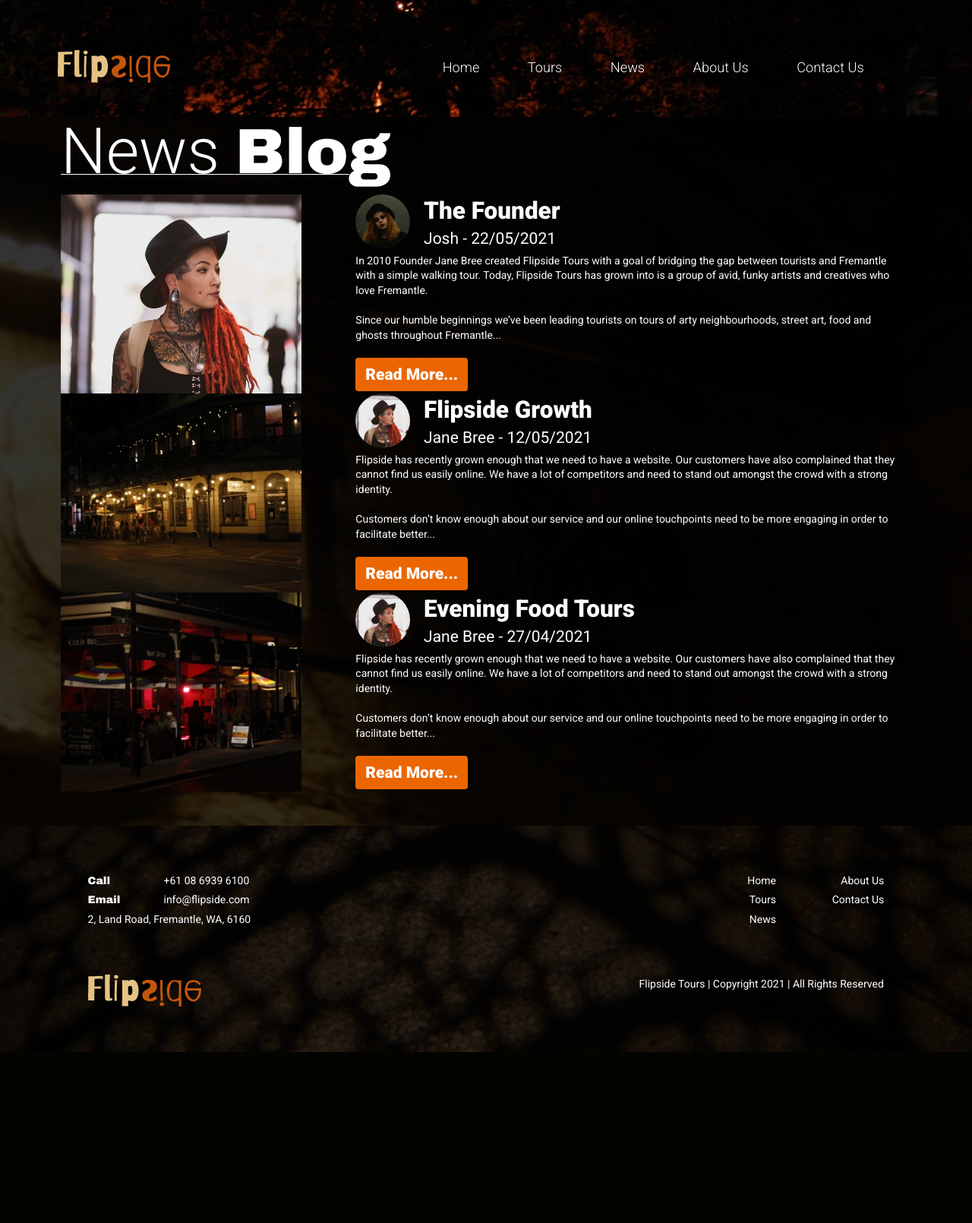
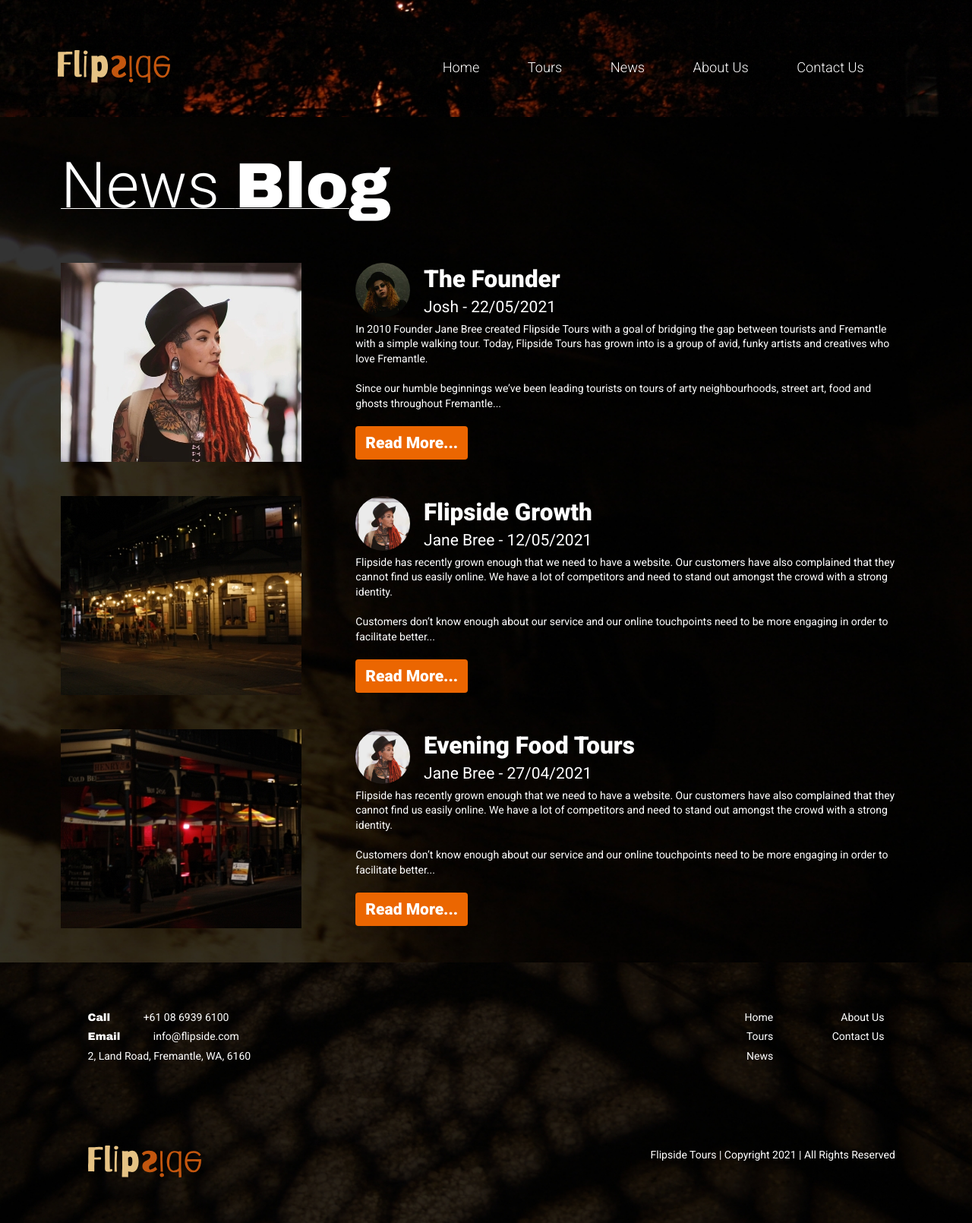
Before and after one commit to VoxAndrews/flipside_tours_website, a PHP site: page /blog.html in a window 1280 px wide. Shown: the whole page at 76% size. Before the commit the page ends 1385 px from the top, so only its background shows below. Run offline with PHP 8.4, Linux system fonts and the light colour scheme.

Commit message:
Updated Small Header and Footer
Small Header and Footer work at all sizes (1200px, 768px, 320px). Will still need to go through and find the break points, but they look correct at those sizes.

```diff
--- a/blog.html
+++ b/blog.html
@@ -23,7 +23,7 @@
 
 <body>
     <header class="container-fluid smallheaderbg">
-        <nav class="navbar" style="padding-left: 60px;padding-right: 60px;">
+        <nav class="navbar">
             <div class="container-fluid remove-padding">
                 <div class="navbar-header">
                     <button type="button" class="navbar-toggle" data-toggle="collapse" data-target="#myNavbar">
@@ -50,7 +50,7 @@
 
     <section class="container-fluid blog-section-one-bg">
         <div class="container content_width">
-            <h1 class="section-padding-top"><u style="text-decoration-thickness: 1px;"> News <span style="font-family: 'Archivo Black', sans-serif;">Blog</span> </u></h1>
+            <h1><u style="text-decoration-thickness: 1px;"> News <span style="font-family: 'Archivo Black', sans-serif;">Blog</span> </u></h1>
             <div class="row section-padding-top">
                 <div class="col-sm-4" style="padding-left: 0px; padding-right: 0px;">
                     <img src="images/content/blog/blog-img-1.jpg" alt="Photo of the Founder of Flipside">
@@ -97,7 +97,7 @@
                 </div>
             </div>
 
-            <div class="row section-padding-top section-padding-bottom">
+            <div class="row section-padding-top">
                 <div class="col-sm-4" style="padding-left: 0px; padding-right: 0px;">
                     <img src="images/content/blog/blog-img-3.jpg" alt="Photo of the Founder of Flipside">
                 </div>
@@ -125,40 +125,30 @@
     <footer class="footerbg container-fluid">
         <div class="container">
             <div class="row content_width" style="margin-bottom: 60px;">
-                <div class="col-sm-6" style="padding-left: 0px;">
+                <div class="col-xs-9 remove-padding">
                     <div class="row">
-                        <div class="col-md-2" style="padding-left: 0px;">
-                            <p><span style="font-family: 'Archivo Black', sans-serif;">Call</span></p>
-                            <p><span style="font-family: 'Archivo Black', sans-serif;">Email</span></p>
+                        <div class="col-xs-12 remove-padding">
+                            <p><span style="font-family: 'Archivo Black', sans-serif;">Call</span> <span class="tab">+61 08 6939 6100</span></p>
+                            <p><span style="font-family: 'Archivo Black', sans-serif;">Email</span> <span class="tab">info@flipside.com</span></p>
                         </div>
                         <!--Column Medium 2-->
 
-                        <div class="col-sm-6">
-                            <p>+61 08 6939 6100</p>
-                            <p>info@flipside.com</p>
-                        </div>
-                        <!--Column Medium 6-->
-
-                        <div class="col-sm-4">
-                        </div>
-                        <!--Column Medium 4 (Empty)-->
-
                     </div>
                     <!--Row-->
-                    <p>2, Land Road, Fremantle, WA, 6160</p>
+                    <p style="padding-bottom: 45px;">2, Land Road, Fremantle, WA, 6160</p>
                 </div>
                 <!--Column Medium 6-->
 
-                <div class="col-sm-6" style="padding-right: 0px;">
-                    <div class="row">
-                        <div class="col-sm-9" style="text-align: right;">
+                <div class="col-sm-3 remove-padding footer-btns">
+                    <div class="row" style="padding-top: 0px;">
+                        <div class="col-xs-6" style="padding-left: 0px;">
                             <p>Home</p>
                             <p>Tours</p>
                             <p>News</p>
                         </div>
                         <!--Column Medium 6-->
 
-                        <div class="col-sm-3" style="text-align: right; padding-right: 0px;">
+                        <div class="col-xs-6 remove-padding">
                             <p>About Us</p>
                             <p>Contact Us</p>
                         </div>
@@ -172,13 +162,13 @@
 
             <section class="container" style="padding-left: 0px;">
                 <div class="row content_width">
-                    <div class="col-sm-6" style="padding-left: 0px;">
+                    <div class="col-xs-1" style="padding-left: 0px;">
                         <a href="#"><img alt="Flipside Tours Logo" src="graphics/logo/logotype-img.svg"></a>
                     </div>
                     <!--Column Medium 6-->
 
-                    <div class="col-sm-6" style="text-align: right;">
-                        <p>Flipside Tours | Copyright 2021 | All Rights Reserved</p>
+                    <div class="col-sm-11 remove-padding" style="text-align: right;">
+                        <p class="footer-legal">Flipside Tours | Copyright 2021 | All Rights Reserved</p>
                     </div>
                     <!--Column Medium 6-->
                 </div>
--- a/style.css
+++ b/style.css
@@ -61,6 +61,12 @@ li {
     padding-top: 2%;
 }
 
+.tab {
+    display: inline-block;
+
+    margin-left: 40px;
+}
+
 .content_width {
     width: 92%;
 }
@@ -86,6 +92,17 @@ li {
 }
 
 @media screen and (max-width: 768px) {
+    h1 {
+        color: white;
+        font-family: 'Roboto', sans-serif;
+        font-weight: 300;
+
+        font-size: 4em;
+
+        margin-top: 0px;
+        margin-bottom: 10px;
+    }
+
     p {
         color: white;
         font-family: 'Roboto', sans-serif;
@@ -96,6 +113,18 @@ li {
         margin-bottom: 0px;
 
         line-height: 180%;
+    }
+
+    .btn {
+        background-color: #EB6601;
+
+        font-family: 'Roboto', sans-serif;
+        font-weight: 900;
+        color: white;
+
+        font-size: 1.3em;
+
+        margin-top: 20px;
     }
 }
 
@@ -111,7 +140,7 @@ li {
     }
 
     .content_width {
-        width: 95%;
+        width: 100%;
     }
 }
 
@@ -125,6 +154,8 @@ li {
 
 .navbar {
     padding-top: 4%;
+    padding-left: 60px;
+    padding-right: 60px;
 
     margin-bottom: 0px;
 
@@ -167,7 +198,7 @@ li {
     padding-bottom: 3%;
 }
 
-@media (max-width: 768px){
+@media (max-width: 768px) {
     .navbar-collapse.collapse {
         display: none !important;
     }
@@ -176,14 +207,34 @@ li {
         display: block !important;
     }
 
-    .navbar-header .collapse, .navbar-toggle {
-        display:block !important;
+    .navbar-header .collapse,
+    .navbar-toggle {
+        display: block !important;
     }
 
     .navbar-header {
-        float:none;
+        float: none;
     }
-} /*Code for NavBar Collapse from: https://jsfiddle.net/0pmy8usr/*/
+}
+
+/*Code for NavBar Collapse from: https://jsfiddle.net/0pmy8usr/*/
+
+@media screen and (max-width: 320px) {
+    .navbar {
+        padding-top: 4%;
+        padding-left: 20px;
+        padding-right: 20px;
+
+        margin-bottom: 0px;
+
+        margin: auto;
+    }
+
+    .navbar-toggle {
+        padding-top: 7%;
+        padding-right: 0px
+    }
+}
 
 /*------------------------------ Index ------------------------------*/
 
@@ -207,13 +258,16 @@ li {
 .blog-section-one-bg {
     background: url(images/backgrounds/blog/blog-section2-background.jpg);
     background-size: cover;
+
+    padding-bottom: 45px;
+    padding-top: 45px;
 }
 
 .p-subtitle {
     font-size: 1.50em;
 }
 
-. {
+.section-padding-top {
     padding-top: 45px;
 }
 
@@ -235,3 +289,27 @@ li {
     padding-top: 60px;
     padding-bottom: 60px;
 }
+
+.footer-btns {
+    text-align: right;
+}
+
+.footer-legal {
+    text-align: right;
+
+    padding-top: 0px;
+
+
+}
+
+@media screen and (max-width: 767px) {
+    .footer-btns {
+        text-align: left;
+    }
+
+    .footer-legal {
+        text-align: center;
+
+        padding-top: 90px;
+    }
+}
```
Also changed, not shown: index.html (+12 -22 lines), services.html (+12 -22 lines).
